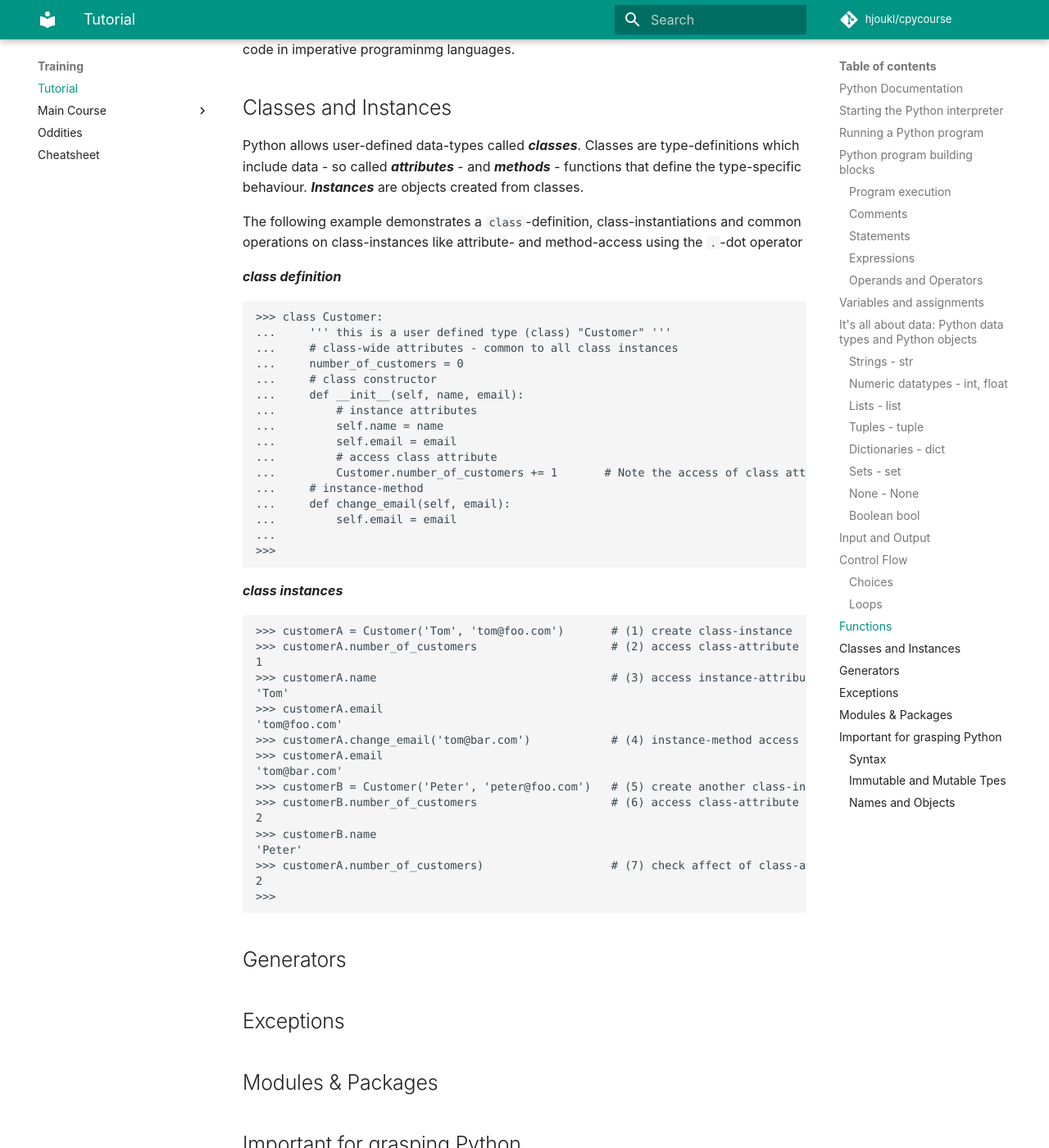
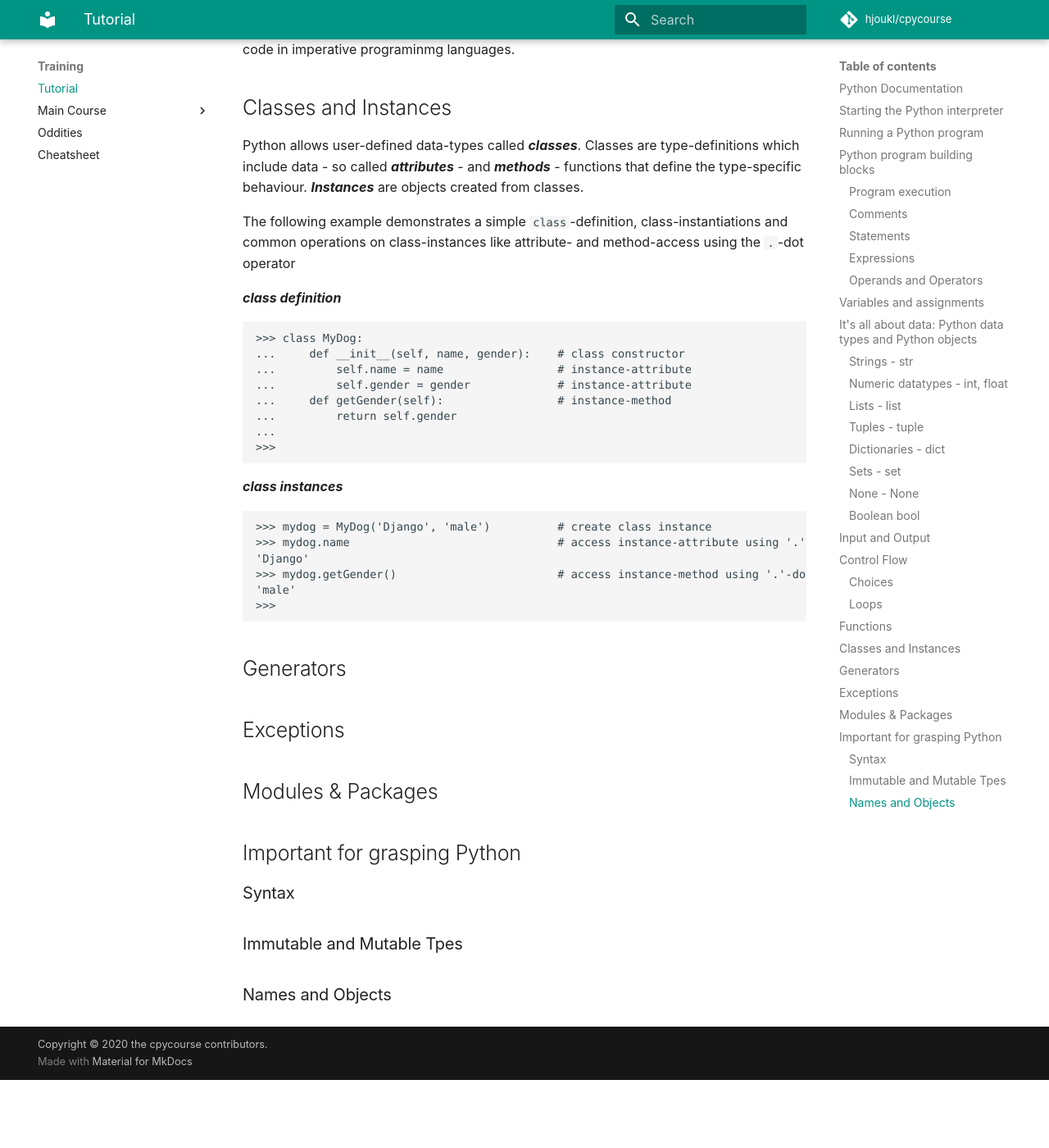
Before and after one commit to rkluger68/cpycourse, an MkDocs documentation site: the page built from docs/training/tutorial.md, in a window 1280 px wide and 1400 px high, scrolled down 17333 px. Shown: the whole window at 82% size. Built offline with MkDocs 1.6.1 and Material for MkDocs 9.7.7, drawn with Linux system fonts in a browser that asks for light colours; comment, search, counter and statistics services are not loaded; after the commit the page ends 18650 px from its top, so only the background shows below that.

Commit message:
Update tutorial.md
Reduced Section "Classes and Instances"

```diff
--- a/docs/training/tutorial.md
+++ b/docs/training/tutorial.md
@@ -728,46 +728,28 @@ Functions can be called repeatedly and therefore are a major building block of r
 
 Python allows user-defined data-types called ***classes***. Classes are type-definitions which include data - so called ***attributes*** - and ***methods*** - functions that define the type-specific behaviour. ***Instances*** are objects created from classes.
 
-The following example demonstrates a `class`-definition, class-instantiations and common operations on class-instances like attribute- and method-access using the `.`-dot operator
+The following example demonstrates a simple `class`-definition, class-instantiations and common operations on class-instances like attribute- and method-access using the `.`-dot operator
 
 ***class definition***
 
-    >>> class Customer:
-    ...     ''' this is a user defined type (class) "Customer" '''
-    ...     # class-wide attributes - common to all class instances
-    ...     number_of_customers = 0
-    ...     # class constructor
-    ...     def __init__(self, name, email):
-    ...         # instance attributes
-    ...         self.name = name
-    ...         self.email = email
-    ...         # access class attribute
-    ...         Customer.number_of_customers += 1       # Note the access of class attributes from inside the class
-    ...     # instance-method
-    ...     def change_email(self, email):
-    ...         self.email = email
+    >>> class MyDog:
+    ...     def __init__(self, name, gender):    # class constructor
+    ...         self.name = name                 # instance-attribute
+    ...         self.gender = gender             # instance-attribute
+    ...     def getGender(self):                 # instance-method
+    ...         return self.gender
     ...
     >>>
 
+
 ***class instances***
 
-    >>> customerA = Customer('Tom', 'tom@foo.com')       # (1) create class-instance
-    >>> customerA.number_of_customers                    # (2) access class-attribute using '.'-dot operator
-    1
-    >>> customerA.name                                   # (3) access instance-attribute using '.'-dot operator
-    'Tom'
-    >>> customerA.email
-    'tom@foo.com'
-    >>> customerA.change_email('tom@bar.com')            # (4) instance-method access using '.'-dot operator
-    >>> customerA.email
-    'tom@bar.com'
-    >>> customerB = Customer('Peter', 'peter@foo.com')   # (5) create another class-instance
-    >>> customerB.number_of_customers                    # (6) access class-attribute
-    2
-    >>> customerB.name
-    'Peter'
-    >>> customerA.number_of_customers)                   # (7) check affect of class-attributes
-    2
+
+    >>> mydog = MyDog('Django', 'male')          # create class instance
+    >>> mydog.name                               # access instance-attribute using '.'-dot operator
+    'Django'
+    >>> mydog.getGender()                        # access instance-method using '.'-dot operator
+    'male'
     >>>
 
 
```
